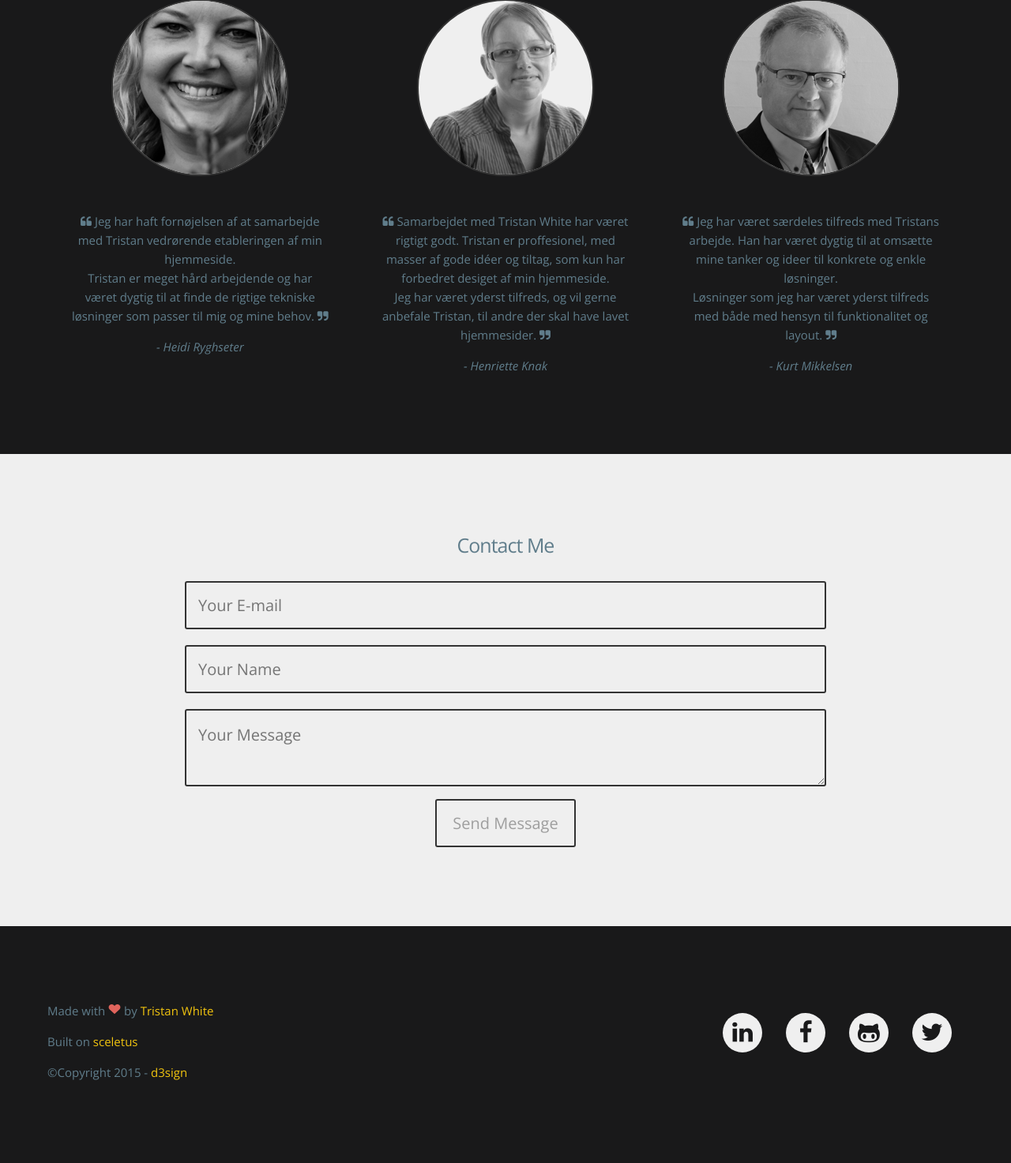
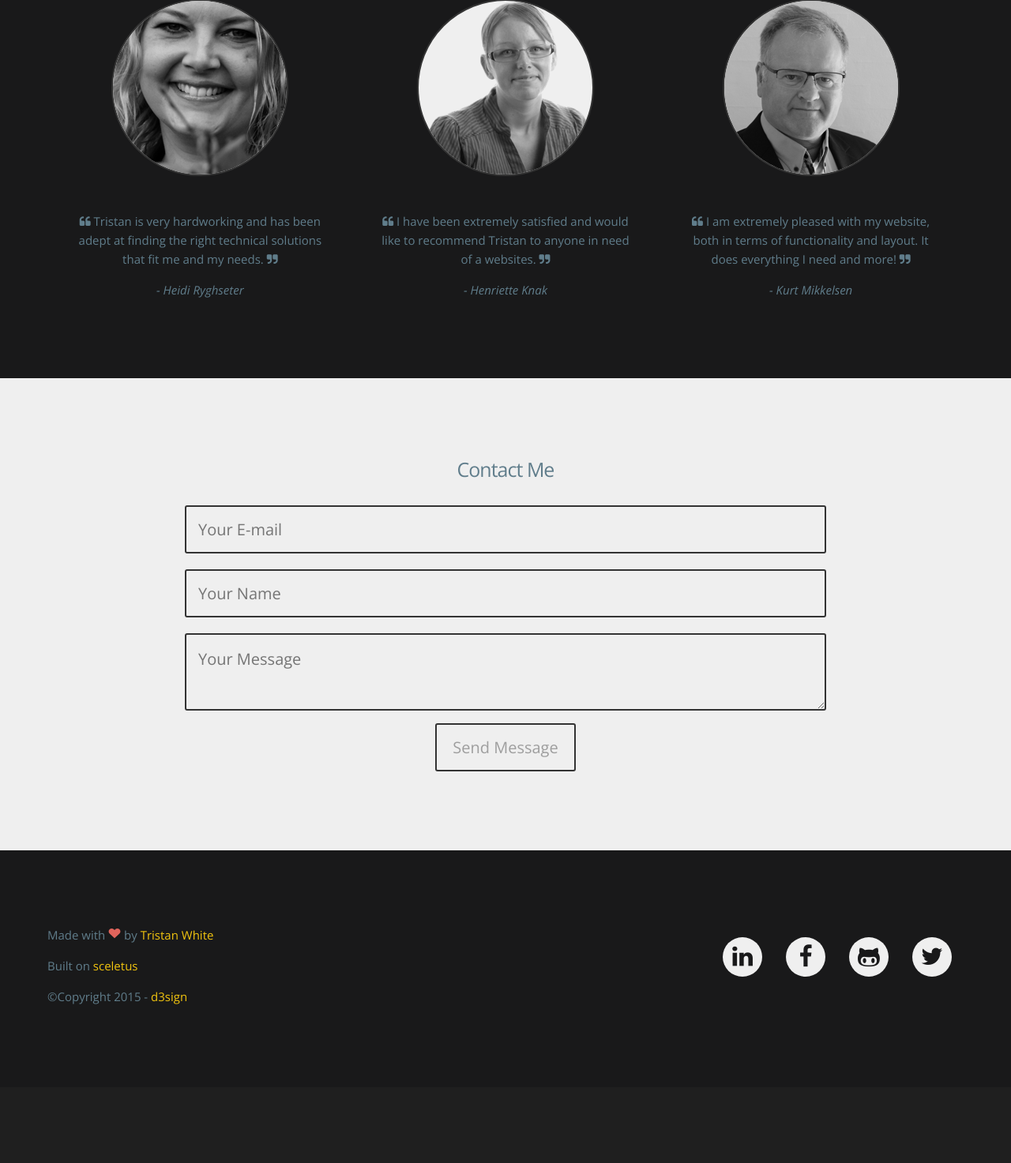
Before and after one commit to triss90405/tristanwhite.info, a PHP site: page / in a window 1280 px wide. Shown: the part 2910-4383 px from the top of the page at 79% size. After the commit the page ends 4182 px from the top, so only its background shows below. Run offline with PHP 8.4, Linux system fonts and the light colour scheme; some libraries are stand-ins or nearby versions.

Commit message:
Changes to Client and Work

```diff
--- a/parts/clients.php
+++ b/parts/clients.php
@@ -5,8 +5,9 @@
 			<div class="col-m-4">
 				<img src="/img/clients/heidi.png" class="sceletus-img cirlce" alt="Heidi Ryghseter" />
 				<div class="text">
-					<p><i class="fa fa-quote-left"></i> Jeg har haft fornøjelsen af at samarbejde med Tristan vedrørende etableringen af min hjemmeside. <br>
-					Tristan er meget hård arbejdende og har været dygtig til at finde de rigtige tekniske løsninger som passer til mig og mine behov. <i class="fa fa-quote-right"></i></p>
+					<p><i class="fa fa-quote-left"></i>
+					Tristan is very hardworking and has been adept at finding the right technical solutions that fit me and my needs.
+					<i class="fa fa-quote-right"></i></p>
 					<em>- Heidi Ryghseter</em>
 				</div>
 			</div>
@@ -14,8 +15,9 @@
 			<div class="col-m-4">
 				<img src="/img/clients/henriette.png" class="sceletus-img cirlce" alt="Henriette Knak" />
 				<div class="text">
-					<p><i class="fa fa-quote-left"></i> Samarbejdet med Tristan White har været rigtigt godt. Tristan er proffesionel, med masser af gode idéer og tiltag, som kun har forbedret desiget af min hjemmeside.
-					<br>Jeg har været yderst tilfreds, og vil gerne anbefale Tristan, til andre der skal have lavet hjemmesider. <i class="fa fa-quote-right"></i></p>
+					<p><i class="fa fa-quote-left"></i>
+					I have been extremely satisfied and would like to recommend Tristan to anyone in need of a websites.
+					<i class="fa fa-quote-right"></i></p>
 					<em>- Henriette Knak</em>
 				</div>
 			</div>
@@ -23,8 +25,9 @@
 			<div class="col-m-4">
 				<img src="/img/clients/kurt.png" class="sceletus-img cirlce" alt="Kurt Mikkelsen" />
 				<div class="text">
-					<p><i class="fa fa-quote-left"></i> Jeg har været særdeles tilfreds med Tristans arbejde. Han har været dygtig til at omsætte mine tanker og ideer til konkrete og enkle løsninger.
-					<br>Løsninger som jeg har været yderst tilfreds med både med hensyn til funktionalitet og layout. <i class="fa fa-quote-right"></i></p>
+					<p><i class="fa fa-quote-left"></i>
+					I am extremely pleased with my website, both in terms of functionality and layout. It does everything I need and more!
+					<i class="fa fa-quote-right"></i></p>
 					<em>- Kurt Mikkelsen</em>
 				</div>
 			</div>
--- a/parts/work.php
+++ b/parts/work.php
@@ -7,30 +7,43 @@
 		</div>
 
 		<div class="row projects">
+
+			<a href="http://d3sign.dk" target="_target">
 			<div class="col-m-4 col-s-6">
 				<div class="prj-item">
 					<div class="prj-overlay">D3sign</div>
 					<img src="img/projects/prj1/thumb.png" class="sceletus-img" alt="d3sign">
 				</div>
 			</div>
+			</a>
+
+			<a href="http://sceletus.net" target="_target">
 			<div class="col-m-4 col-s-6">
 				<div class="prj-item">
 					<div class="prj-overlay">Sceletus</div>
 					<img src="img/projects/prj2/thumb.png" class="sceletus-img" alt="sceletus">
 				</div>
 			</div>
+			</a>
+
+			<a href="http://dittesdilemma.dk" target="_target">
 			<div class="col-m-4 col-s-6">
 				<div class="prj-item">
 					<div class="prj-overlay">Dittes Dilemma</div>
 					<img src="img/projects/prj3/thumb.png" class="sceletus-img" alt="dittesdilemma">
 				</div>
 			</div>
+			</a>
+
+			<a href="http://web-assets.net" target="_target">
 			<div class="col-m-4 col-s-6">
 				<div class="prj-item">
 					<div class="prj-overlay">Web Assets</div>
 					<img src="img/projects/prj4/thumb.png" class="sceletus-img" alt="web-assets">
 				</div>
 			</div>
+			</a>
+
 		</div>
 
 	</div>
```
